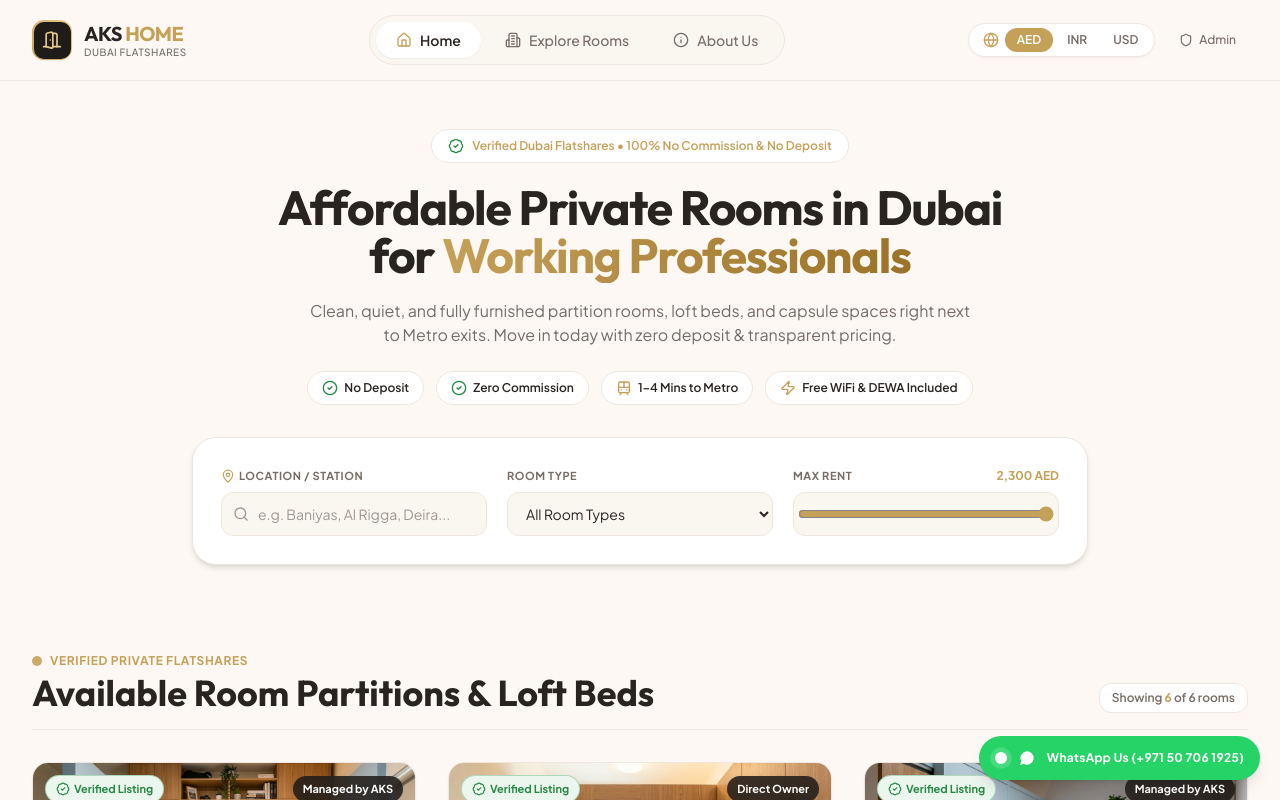
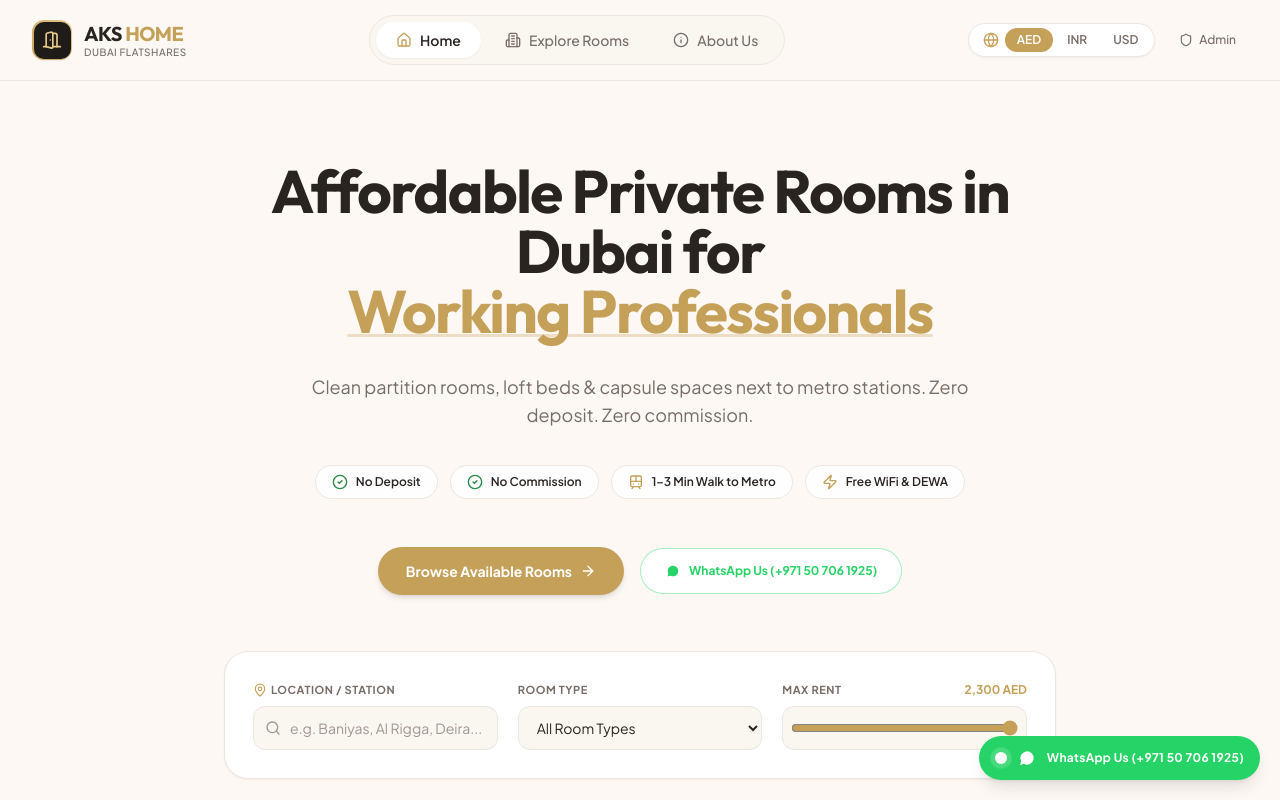
Before and after one commit to IsacSmile/aks-home, a React (Vite) app: page / in a window 1280 px wide. Shown: the top 800 px of the page. Built offline with nearby package versions, Linux system fonts and the light colour scheme.

Commit message:
refactor: minimalist, high-converting Hero section with clean typography and CTAs

```diff
--- a/src/App.jsx
+++ b/src/App.jsx
@@ -139,7 +139,7 @@ export default function App() {
               />
 
               {/* Rooms Grid Section */}
-              <section className="max-w-7xl mx-auto px-4 sm:px-6 lg:px-8 py-6 space-y-8">
+              <section id="rooms-grid-section" className="max-w-7xl mx-auto px-4 sm:px-6 lg:px-8 py-6 space-y-8">
 
                 <div className="flex flex-col sm:flex-row sm:items-end justify-between gap-4 border-b border-[#EFE6DF] pb-4">
                   <div>
--- a/src/components/Hero.jsx
+++ b/src/components/Hero.jsx
@@ -1,5 +1,5 @@
 import React from 'react';
-import { Search, MapPin, CheckCircle2, Train, Zap, BadgeCheck } from 'lucide-react';
+import { Search, MapPin, CheckCircle2, Train, Zap, ArrowRight, MessageCircle } from 'lucide-react';
 import { useCurrency } from '../context/CurrencyContext';
 
 export function Hero({ searchQuery, setSearchQuery, selectedType, setSelectedType, maxBudget, setMaxBudget }) {
@@ -7,56 +7,81 @@ export function Hero({ searchQuery, setSearchQuery, selectedType, setSelectedTyp
 
   const roomTypes = ['All', 'Loft Partition', 'Upper Partition', 'Lower Partition', 'Capsule Bed', 'Studio Partition', 'Window Partition'];
 
+  const scrollToRooms = () => {
+    const section = document.getElementById('rooms-grid-section');
+    if (section) {
+      section.scrollIntoView({ behavior: 'smooth' });
+    }
+  };
+
   return (
-    <section className="relative pt-6 pb-10 sm:pt-12 sm:pb-16 overflow-hidden">
+    <section className="relative pt-10 pb-12 sm:pt-16 sm:pb-20 lg:pt-20 lg:pb-24 overflow-hidden">
       {/* Soft Ambient Background Gradient */}
-      <div className="absolute top-0 left-1/2 -translate-x-1/2 w-full max-w-7xl h-96 bg-gradient-to-b from-[#FAF4EC] to-transparent pointer-events-none -z-10 rounded-3xl" />
+      <div className="absolute top-0 left-1/2 -translate-x-1/2 w-full max-w-7xl h-[500px] bg-gradient-to-b from-[#FAF4EC] via-[#FAF4EC]/60 to-transparent pointer-events-none -z-10 rounded-3xl" />
 
-      <div className="max-w-7xl mx-auto px-4 sm:px-6 lg:px-8 text-center">
+      <div className="max-w-4xl mx-auto px-4 sm:px-6 lg:px-8 text-center space-y-6 sm:space-y-8">
 
-        {/* Top Verified Highlight Pill */}
-        <div className="inline-flex items-center gap-2 px-4 py-2 rounded-full bg-white border border-[#EFE6DF] shadow-xs text-xs font-semibold text-[#C5A059] mb-5 animate-fade-in">
-          <BadgeCheck className="w-4 h-4 text-[#278A45] shrink-0" />
-          <span>Verified Dubai Flatshares • 100% No Commission & No Deposit</span>
-        </div>
-
-        {/* Hero Headline */}
-        <h1 className="text-2xl sm:text-4xl lg:text-5xl font-extrabold text-[#2A2421] max-w-3xl mx-auto leading-snug tracking-tight">
+        {/* Headline */}
+        <h1 className="text-3xl sm:text-5xl lg:text-6xl font-extrabold text-[#2A2421] leading-snug sm:leading-tight tracking-tight max-w-3xl mx-auto">
           Affordable Private Rooms in Dubai for{' '}
-          <span className="inline-block bg-gradient-to-r from-[#C5A059] to-[#9A7228] bg-clip-text text-transparent pb-1">
+          <span className="relative inline-block text-[#C5A059] font-extrabold">
             Working Professionals
+            <span className="absolute bottom-1 left-0 w-full h-[3px] bg-[#C5A059]/30 rounded-full" />
           </span>
         </h1>
 
-        <p className="mt-3 sm:mt-4 text-sm sm:text-base text-[#786C66] max-w-2xl mx-auto font-normal leading-relaxed">
-          Clean, quiet, and fully furnished partition rooms, loft beds, and capsule spaces right next to Metro exits. Move in today with zero deposit & transparent pricing.
+        {/* Subheadline */}
+        <p className="text-base sm:text-lg text-[#786C66] max-w-2xl mx-auto font-normal leading-relaxed">
+          Clean partition rooms, loft beds & capsule spaces next to metro stations. Zero deposit. Zero commission.
         </p>
 
-        {/* Key Guarantees Badges - Fixed Height & Padding to Prevent Clipping */}
-        <div className="my-6 flex flex-wrap items-center justify-center gap-2 sm:gap-3 text-xs font-semibold text-[#2A2421]">
-          <div className="inline-flex items-center gap-1.5 px-3.5 py-2 rounded-full bg-white border border-[#EFE6DF] shadow-2xs whitespace-nowrap">
+        {/* 4 Clean Minimal Trust Badges */}
+        <div className="pt-1 pb-2 flex flex-wrap items-center justify-center gap-2.5 sm:gap-3 text-xs font-semibold text-[#2A2421]">
+          <div className="inline-flex items-center gap-2 px-4 py-2 rounded-full bg-white/90 border border-[#EFE6DF] shadow-2xs whitespace-nowrap">
             <CheckCircle2 className="w-4 h-4 text-[#278A45] shrink-0" />
             <span>No Deposit</span>
           </div>
 
-          <div className="inline-flex items-center gap-1.5 px-3.5 py-2 rounded-full bg-white border border-[#EFE6DF] shadow-2xs whitespace-nowrap">
+          <div className="inline-flex items-center gap-2 px-4 py-2 rounded-full bg-white/90 border border-[#EFE6DF] shadow-2xs whitespace-nowrap">
             <CheckCircle2 className="w-4 h-4 text-[#278A45] shrink-0" />
-            <span>Zero Commission</span>
+            <span>No Commission</span>
           </div>
 
-          <div className="inline-flex items-center gap-1.5 px-3.5 py-2 rounded-full bg-white border border-[#EFE6DF] shadow-2xs whitespace-nowrap">
+          <div className="inline-flex items-center gap-2 px-4 py-2 rounded-full bg-white/90 border border-[#EFE6DF] shadow-2xs whitespace-nowrap">
             <Train className="w-4 h-4 text-[#C5A059] shrink-0" />
-            <span>1–4 Mins to Metro</span>
+            <span>1–3 Min Walk to Metro</span>
           </div>
 
-          <div className="inline-flex items-center gap-1.5 px-3.5 py-2 rounded-full bg-white border border-[#EFE6DF] shadow-2xs whitespace-nowrap">
+          <div className="inline-flex items-center gap-2 px-4 py-2 rounded-full bg-white/90 border border-[#EFE6DF] shadow-2xs whitespace-nowrap">
             <Zap className="w-4 h-4 text-[#C5A059] shrink-0" />
-            <span>Free WiFi & DEWA Included</span>
+            <span>Free WiFi & DEWA</span>
           </div>
         </div>
 
-        {/* Interactive Search & Filter Card - Balanced Heights & Alignment */}
-        <div className="mt-8 max-w-4xl mx-auto bg-white p-5 sm:p-7 rounded-2xl sm:rounded-3xl shadow-md border border-[#EFE6DF] text-left">
+        {/* Primary CTA & Secondary WhatsApp Button */}
+        <div className="pt-2 flex flex-col sm:flex-row items-center justify-center gap-3 sm:gap-4">
+          <button
+            onClick={scrollToRooms}
+            className="w-full sm:w-auto px-7 py-3.5 rounded-full bg-[#C5A059] hover:bg-[#B38E46] text-white text-sm font-bold shadow-md hover:shadow-lg transition-all duration-300 flex items-center justify-center gap-2 group"
+          >
+            <span>Browse Available Rooms</span>
+            <ArrowRight className="w-4 h-4 group-hover:translate-x-1 transition-transform" />
+          </button>
+
+          <a
+            href="https://wa.me/971507061925"
+            target="_blank"
+            rel="noopener noreferrer"
+            className="w-full sm:w-auto px-6 py-3.5 rounded-full bg-white hover:bg-[#EBF7EE] text-[#25D366] border border-[#25D366]/40 text-xs font-bold transition-all duration-300 flex items-center justify-center gap-2 shadow-2xs"
+          >
+            <MessageCircle className="w-4 h-4 fill-[#25D366] text-white" />
+            <span>WhatsApp Us (+971 50 706 1925)</span>
+          </a>
+        </div>
+
+        {/* Interactive Search & Filter Card */}
+        <div className="pt-6">
+          <div className="max-w-4xl mx-auto bg-white p-5 sm:p-7 rounded-2xl sm:rounded-3xl shadow-sm border border-[#EFE6DF] text-left">
             <div className="grid grid-cols-1 md:grid-cols-3 gap-5 items-end">
 
               {/* Column 1: Search Location */}
@@ -102,7 +127,7 @@ export function Hero({ searchQuery, setSearchQuery, selectedType, setSelectedTyp
                     {maxBudget ? formatPrice(maxBudget) : 'Any Price'}
                   </span>
                 </div>
-              <div className="h-11 flex items-center px-1 bg-[#FAF6F0] border border-[#EFE6DF] rounded-xl">
+                <div className="h-11 flex items-center px-2 bg-[#FAF6F0] border border-[#EFE6DF] rounded-xl">
                   <input
                     type="range"
                     min="600"
@@ -117,6 +142,7 @@ export function Hero({ searchQuery, setSearchQuery, selectedType, setSelectedTyp
 
             </div>
           </div>
+        </div>
 
       </div>
     </section>
```
Lines whose indentation alone changed are shown as unchanged.
